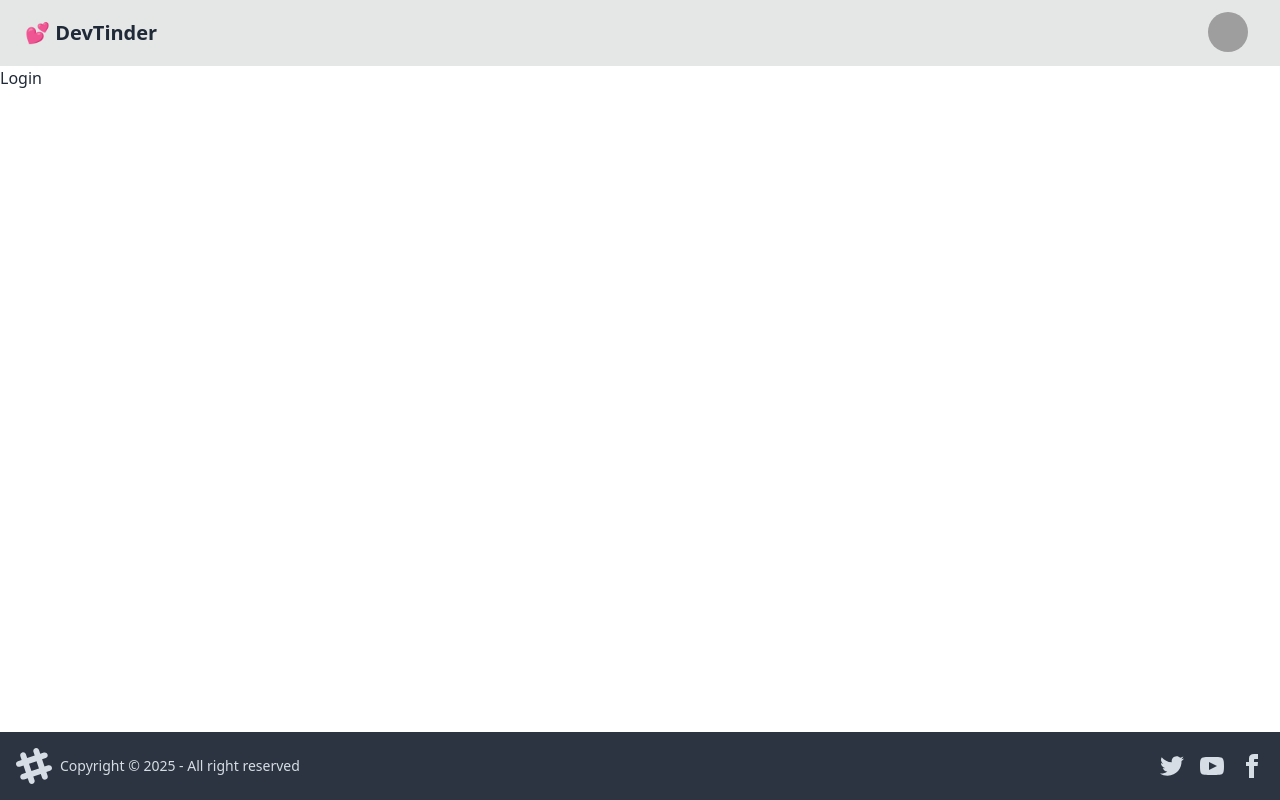
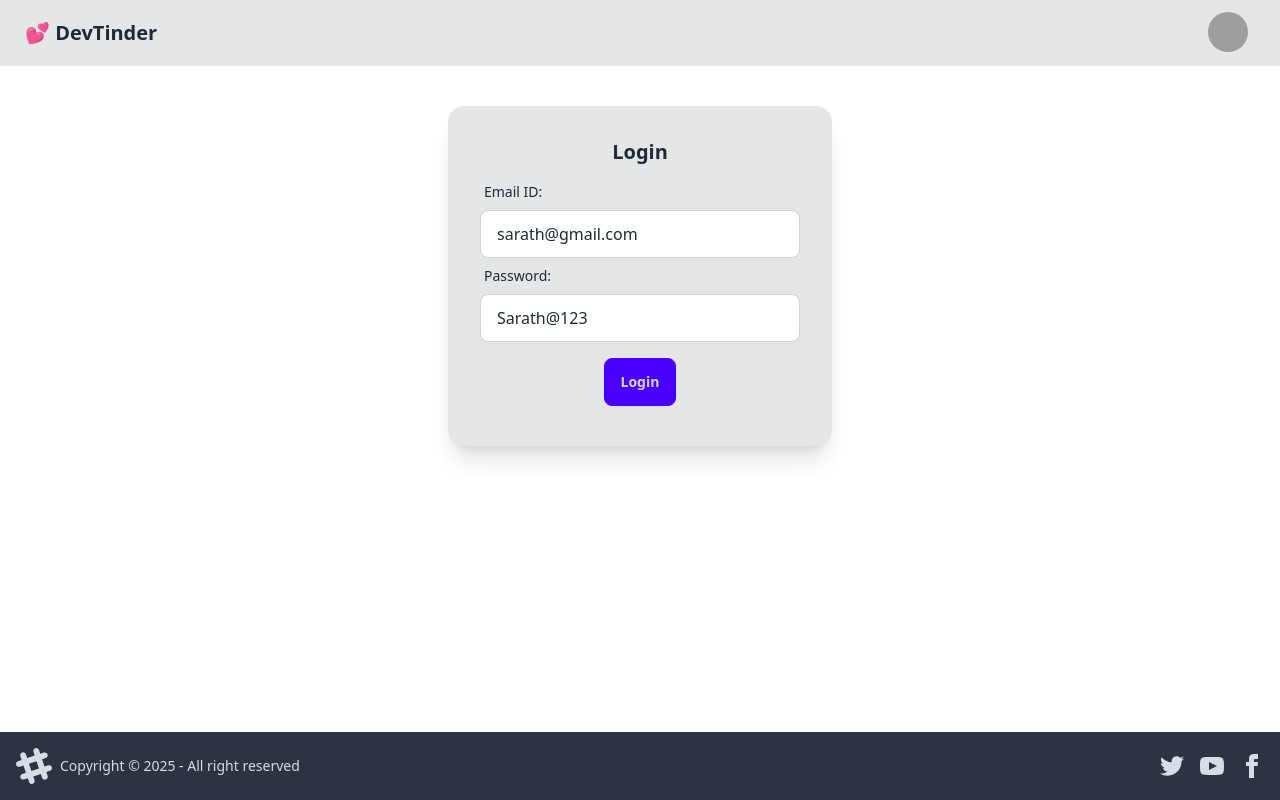
Before and after one commit to SarathChandra21/devTinder-web, a React (Vite) app: page /login in a window 1280 px wide. Built offline with nearby package versions, Linux system fonts and the light colour scheme; grey boxes are pictures that could not be loaded.

Commit message:
login page

```diff
--- a/package.json
+++ b/package.json
@@ -10,8 +10,11 @@
     "preview": "vite preview"
   },
   "dependencies": {
+    "@reduxjs/toolkit": "^2.6.0",
+    "axios": "^1.8.1",
     "react": "^19.0.0",
     "react-dom": "^19.0.0",
+    "react-redux": "^9.2.0",
     "react-router-dom": "^7.2.0"
   },
   "devDependencies": {
--- a/src/Body.jsx
+++ b/src/Body.jsx
@@ -11,7 +11,6 @@
         <Footer/>
     </div>
 
-
   )
 }
 
--- a/src/Login.jsx
+++ b/src/Login.jsx
@@ -1,8 +1,59 @@
-import React from 'react'
+import axios from 'axios';
+import React, { useState } from 'react'
 
 const Login = () => {
+  const [emailId, setEmailId]  = useState("sarath@gmail.com");
+  const [password, setPassword] = useState("Sarath@123");
+
+  const handleLogin = async ()=>{
+    try{
+      console.log(emailId, password);
+      const res = await axios.post("http://localhost:7777/login",
+        {
+          emailId,
+          password,
+        },
+        { withCredentials: true })
+        console.log(res);
+    }catch(err){
+      console.error(err);
+    }
+  }
   return (
-    <div>Login</div>
+    <div className='flex justify-center my-10'>
+      <div className="card bg-base-300 w-96 shadow-xl">
+        <div className="card-body">
+          <h2 className="card-title justify-center">Login</h2>
+          <div>
+            <label className="form-control w-full max-w-xs">
+              <div className="label">
+                <span className="label-text">Email ID:</span>
+              </div>
+              <input
+                type="text"
+                value={emailId}
+                className="input input-bordered w-full max-w-xs"
+                onChange={(e)=>setEmailId(e.target.value)}
+              />
+            </label>
+            <label className="form-control w-full max-w-xs">
+              <div className="label">
+                <span className="label-text">Password:</span>
+              </div>
+              <input
+                type="text"
+                value={password}
+                className="input input-bordered w-full max-w-xs"
+                onChange={(e)=>setPassword(e.target.value)}
+              />
+            </label>
+          </div>
+          <div className="card-actions justify-center m-2">
+            <button className="btn btn-primary" onClick={handleLogin}>Login</button>
+          </div>
+        </div>
+      </div>
+    </div>
   )
 }
 
```
Also changed, not shown: 1 other file (tests, documents, lock files or other folders).
